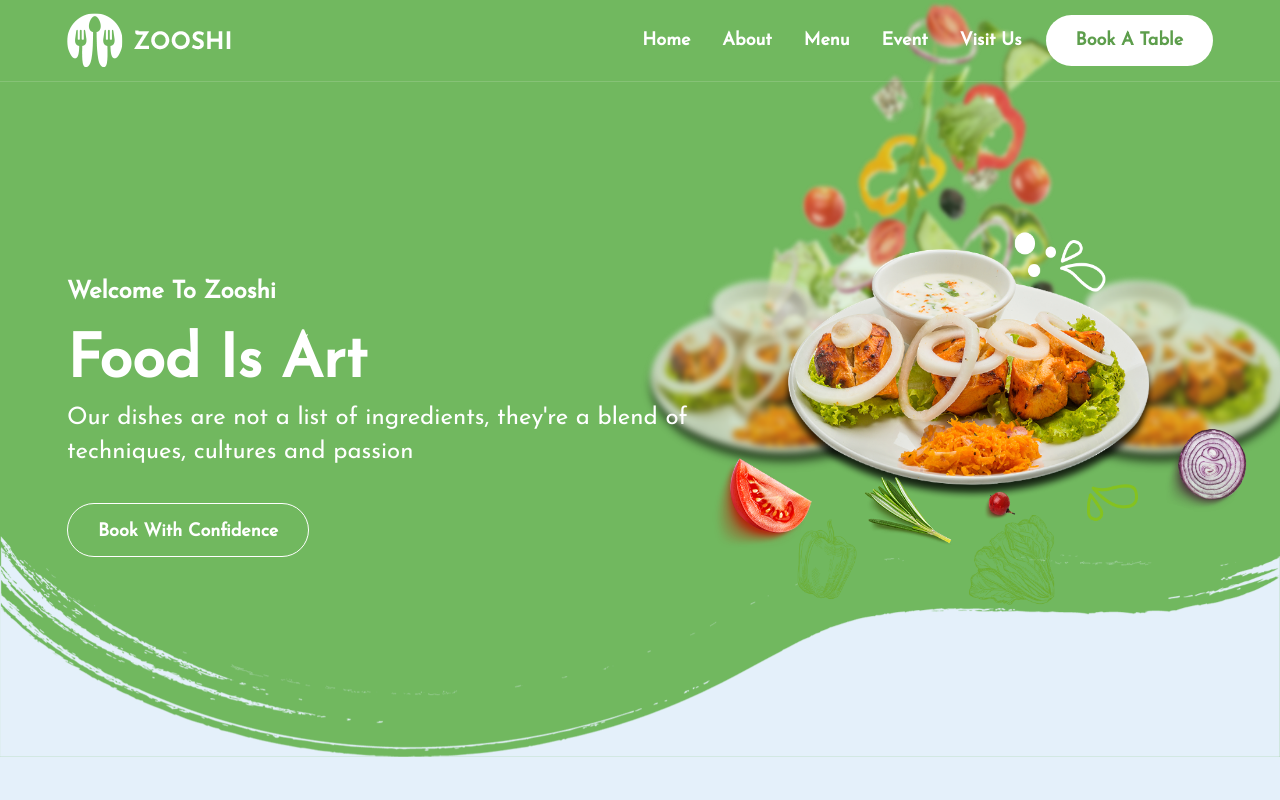
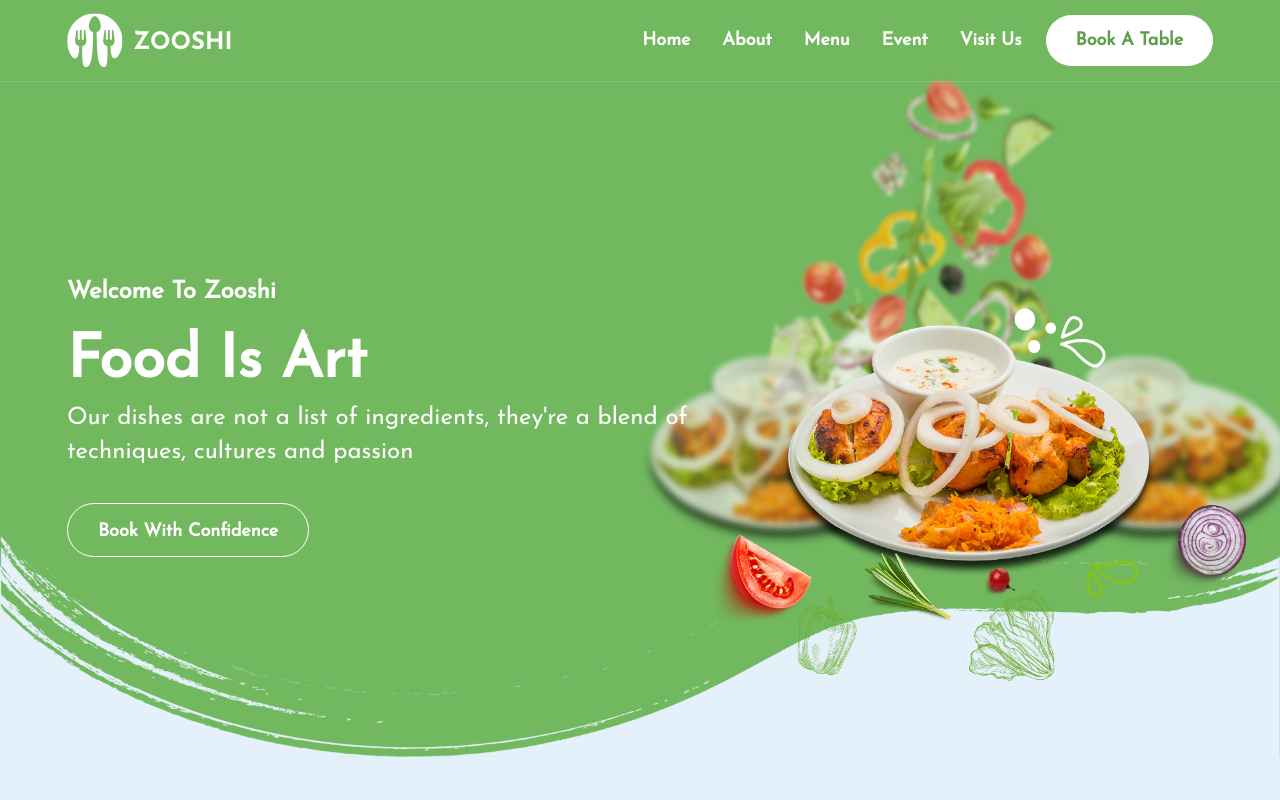
Before and after one commit to munpro2002/Zooshi-Landing-page, a React (Create React App) app: page / in a window 1280 px wide. Shown: the top 800 px of the page. Built offline with nearby package versions, Linux system fonts and the light colour scheme.

Commit message:
fix-banner

```diff
--- a/src/components/Banner/BannerSection.module.scss
+++ b/src/components/Banner/BannerSection.module.scss
@@ -11,9 +11,10 @@
   img:first-child {
     position: absolute;
     right: 0;
-    top: 0;
+    top: 10%;
     width: 50%;
     height: 80%;
+    z-index: 2;
   }
 
   img:nth-child(2) {
```
